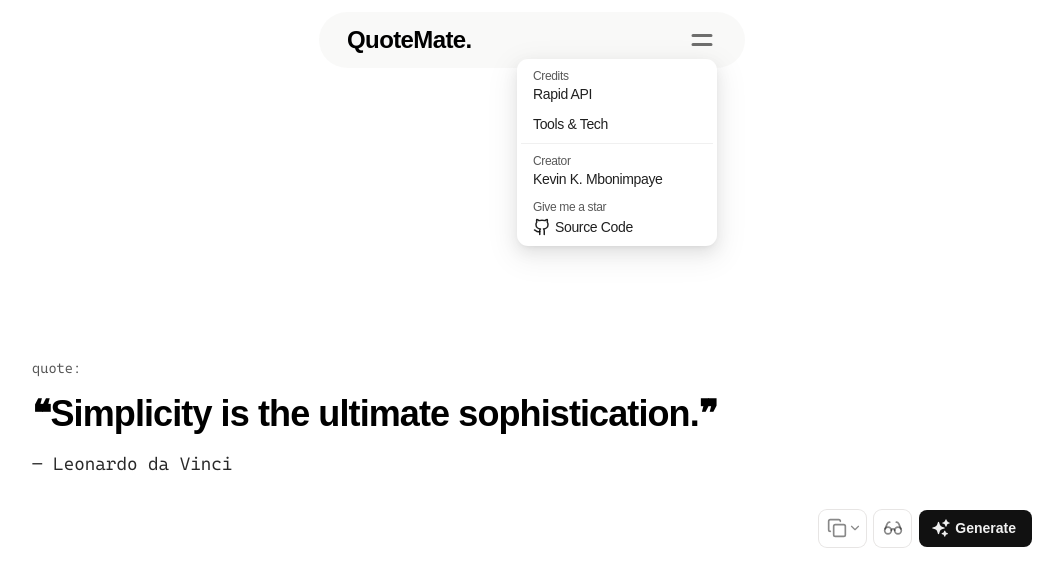
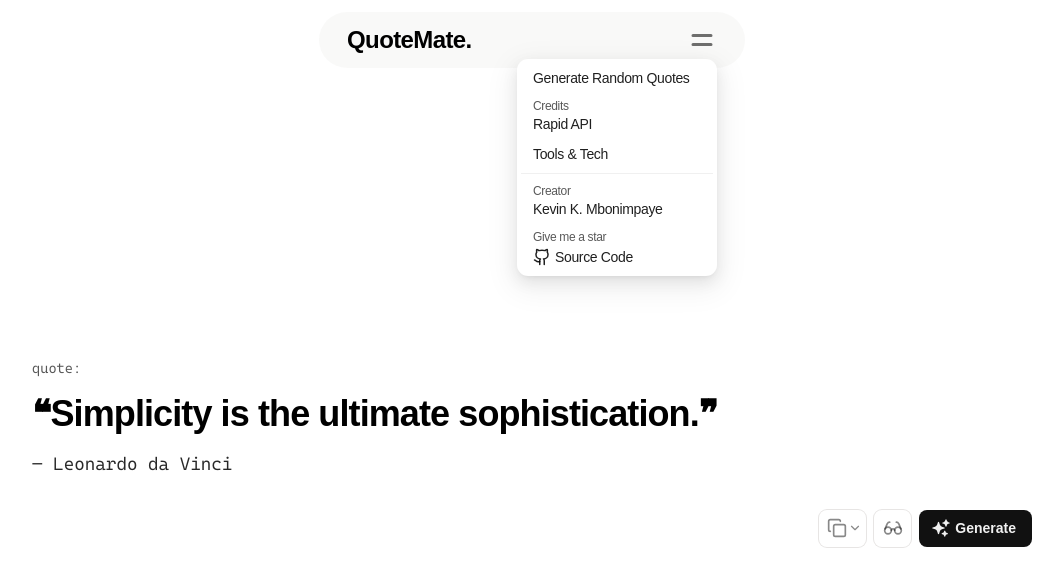
Before and after one commit to kevindermot99/Mate, a React (Vite) app: page /#/ in a window 1280 px wide. Both pictures are taken after a click on the element 810 px from the left and 40 px from the top of the page. Shown: the top 586 px of the page, without its empty margins (108-1171 px from the left). Built offline with nearby package versions, Linux system fonts and the light colour scheme; a web font is replaced by a local one.

Commit message:
Update StickyNav.jsx

```diff
--- a/src/components/StickyNav.jsx
+++ b/src/components/StickyNav.jsx
@@ -15,14 +15,14 @@ import { Link } from "react-router-dom";
 function StickyNav() {
 
   const items = [
-    // {
-    //   key: "1",
-    //   label: (
-    //     <button className="text-sm font-medium tracking-tight flex items-center justify-start w-full gap-2">
-    //       Saved Quotes
-    //     </button>
-    //   ),
-    // },
+    {
+      key: "1",
+      label: (
+        <Link to={`/`} className="text-sm font-medium tracking-tight flex items-center justify-start w-full gap-2">
+          Generate Random Quotes
+        </Link>
+      ),
+    },
     {
       key: "3",
       label: (
```
